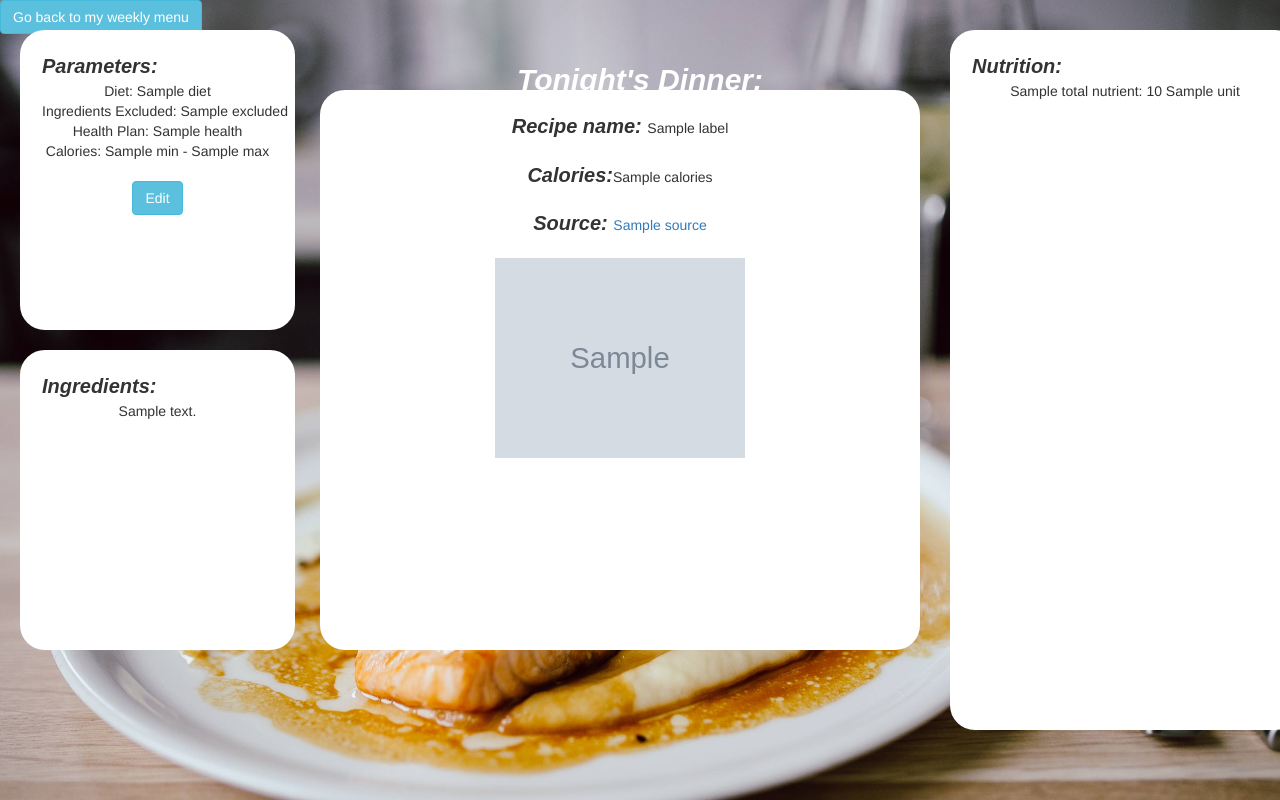
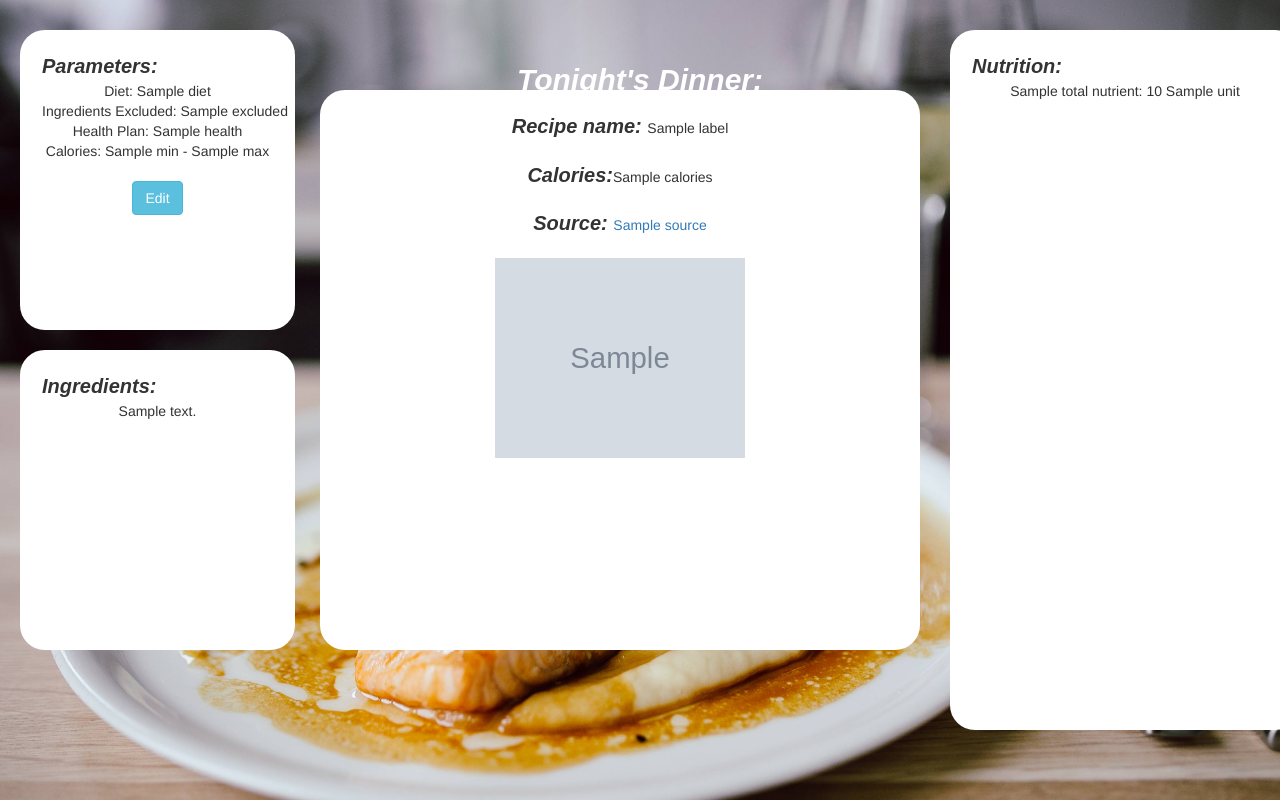
Before and after one commit to kotharan/Hackathon_team_delicious, a Node server app: template views/weekly-result-indiv-dish.handlebars in a window 1280 px wide. Run offline with Node 20, Linux system fonts and the light colour scheme; the template is opened without the code that fills it: most values are stand-ins (such as "Sample title", 1, 10 or a date in 2020); grey boxes marked "Sample" are stand-in pictures; some libraries are stand-ins or nearby versions; some web fonts are replaced.

Commit message:
remove button for going back to weekly results page

```diff
--- a/views/weekly-result-indiv-dish.handlebars
+++ b/views/weekly-result-indiv-dish.handlebars
@@ -2,7 +2,6 @@
 
 <div class="bg">
   <div class="title">Tonight's Dinner:</div>
-  <a href="/weekly-results"><button class="btn btn-info">Go back to my weekly menu</button></a><!--Go back to page with menu-->
   <div class = "parameters form-group"><!--Div showing parameters that user put in-->
     <center class="text">Parameters: </center>
     <br />
```
